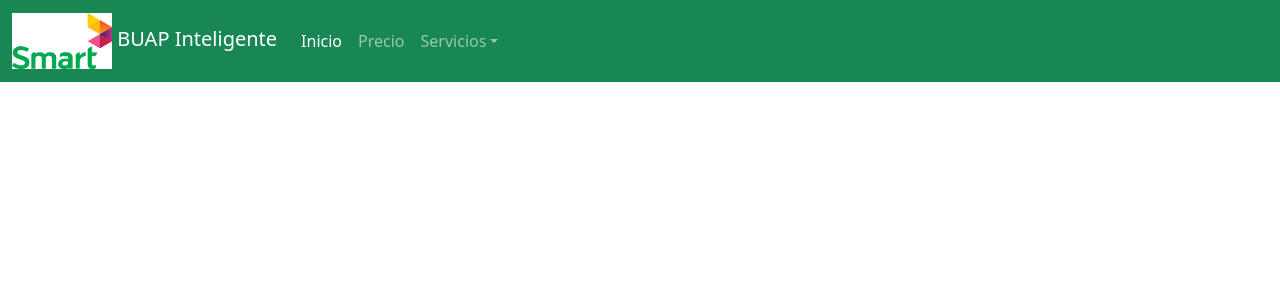
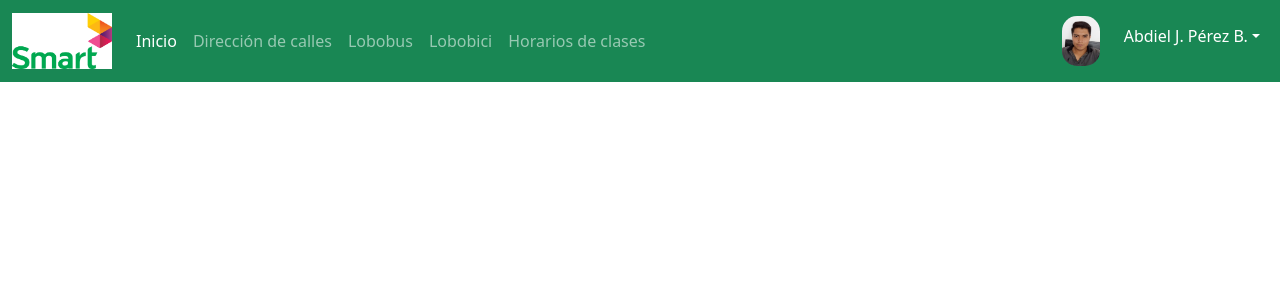
Before and after one commit to AbdielPerezB/smartUniversity, a PHP site: page /inicio.php in a window 1280 px wide. Shown: the top 300 px of the page. Run offline with PHP 8.4, Linux system fonts and the light colour scheme.

Commit message:
nav de inicio v1 lista

```diff
--- a/inicio.php
+++ b/inicio.php
@@ -16,6 +16,8 @@
   <nav class="navbar navbar-expand-md navbar-dark bg-success">
     <!-- navbar->clase para que booystrap sepa que es un nav -->
     <!-- navbar-expand-md->el menu colapsa en mediano -->
+    <!-- navbar-dark->estilo del nav -->
+    <!-- bg-success->background color success del nav -->
     <div class="container-fluid">
       <!-- Bootstrap siempre recomienda un container fluid para el nav -->
 
@@ -23,7 +25,7 @@
       <a class="navbar-brand" href="">
         <!-- navbar-brand es la clase para el icono con una imagen por ejemplo y nombre de la empresa -->
         <img src="img/logo.jpg" alt="logo" width="100">
-        <span>BUAP Inteligente</span>
+        <!-- <span>Aqui puedes ponerle algo</span> -->
       </a>
 
       <!-- boton del menu -->
@@ -42,23 +44,36 @@
       <div class="collapse navbar-collapse" id="menu">
         <ul class="navbar-nav me-auto">
           <li class="nav-item"><a class="nav-link active" href="">Inicio</a></li>
-          <li class="nav-item"><a class="nav-link" href="">Precio</a></li>
+          <li class="nav-item"><a class="nav-link" href="">Dirección de calles</a></li>
+          <li class="nav-item"><a class="nav-link" href="">Lobobus</a></li>
+          <li class="nav-item"><a class="nav-link" href="">Lobobici</a></li>
+          <li class="nav-item"><a class="nav-link" href="">Horarios de clases</a></li>
+        </ul>
+        <!-- Linea para que se vea bonito el colapsable -->
+        <hr class="text-white-50"/>
+
+        <ul class="navbar-nav flex-row flex-wrap">
+          <li class="nav-item">
+            <!-- icono -->
+            <a class="navbar-brand" href="#">
+              <!-- navbar-brand es la clase para el icono con una imagen por ejemplo y nombre de la empresa -->
+              <img src="img/Admin.jpg" alt="logo" height="50" style="border-radius: 15px;">
+            </a>
+          </li>
           <li class="nav-item dropdown">
-            <a class="nav-link dropdown-toggle" href="#"
+            <a class="nav-link dropdown-toggle text-white" href="#"
             id="navbarDropdown"
             role="button"
-            data-bs-toggle="dropdown">Servicios</a>
+            data-bs-toggle="dropdown">Abdiel J. Pérez B.</a>
             <!-- Creando un submenu. POr eso se les pone dropdown, dropdown-toggle, id, role y data-bs-toggle-->
-            <ul class="dropdown-menu bg-secondary"> <!-- le indicamos que es un submenu con dropdown-menu -->
+            <ul class="dropdown-menu bs-success-text-emphasis"> <!-- le indicamos que es un submenu con dropdown-menu -->
               <!-- A continuación tambipen le ponemos las clases a las etiquetas a -->
-              <li><a class="dropdown-item" href="">Renta</a></li>
-              <li><a class="dropdown-item" href="">Equipos</a></li>
-              <li><a class="dropdown-item" href="">Networking</a></li>
+              <li><a class="dropdown-item" href="">Mi perfil</a></li>
+              <li><a class="dropdown-item" href="">Ver usuarios</a></li>
+              <li><a class="dropdown-item" href="">Cerrar sesión</a></li>
             </ul>
           </li>
         </ul>
-        <!-- Linea para que se vea bonito el colapsable -->
-        <hr class="text-white-50"/>
       </div>
     </div>
   </nav>
```
Also changed, not shown: img/Admin.jpg (added).
